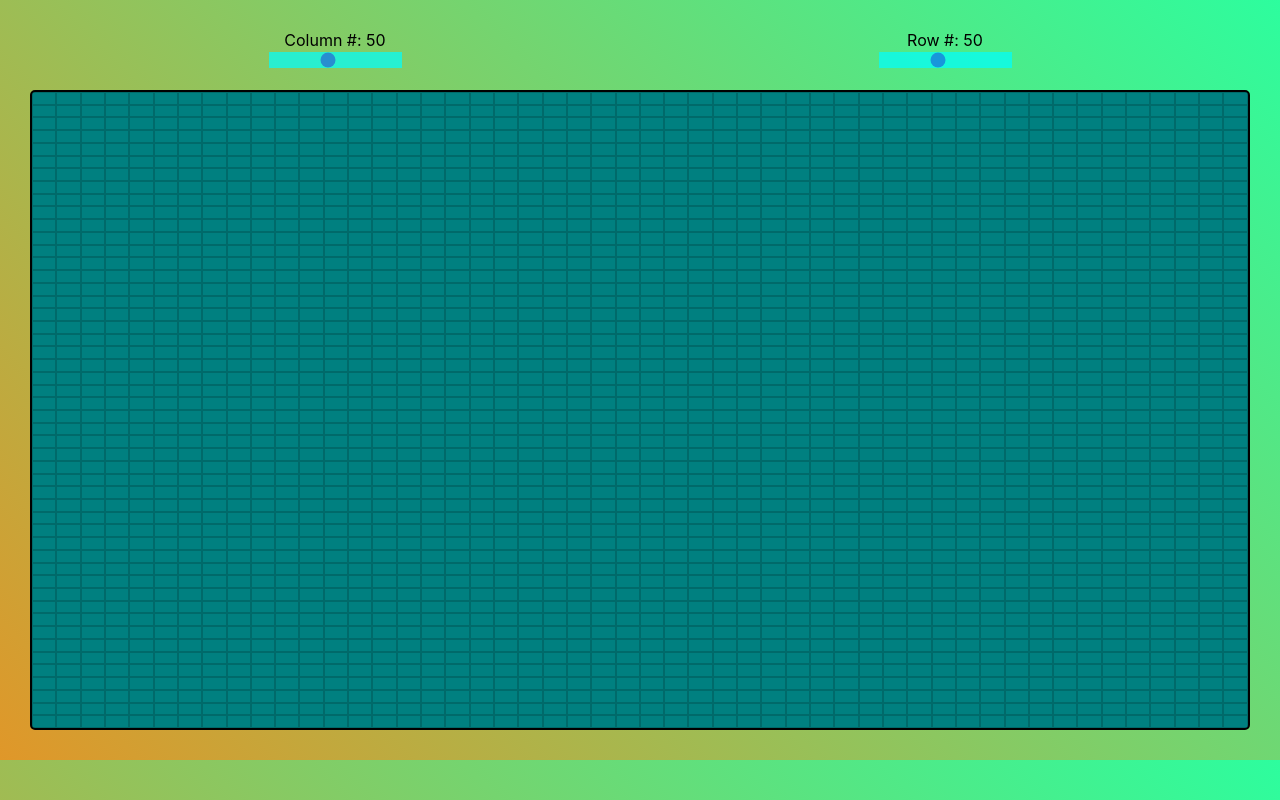
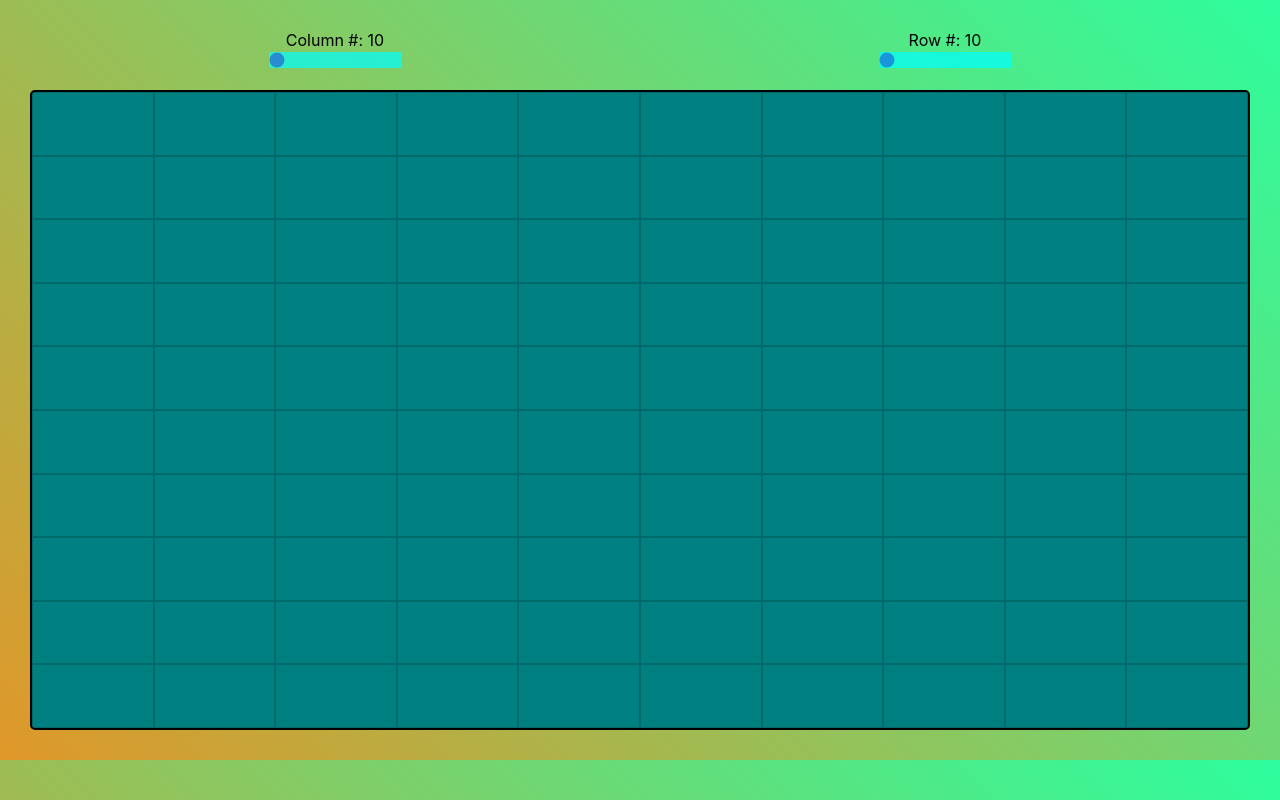
Before and after one commit to EnzoDFer/Sketch-Project, a React (Create React App) app: page / in a window 1280 px wide. Built offline with nearby package versions, Linux system fonts and the light colour scheme.

Commit message:
Lift board state to container
Lift the board state such that the container holds the information for
what squares have been hovered over.

```diff
--- a/src/App.js
+++ b/src/App.js
@@ -1,9 +1,27 @@
-import { useState } from "react";
+import { Children, useState } from "react";
 
 
 const Container = () => {
-  const [rows, onRowChange] = useState(50);
-  const [cols, onColChange] = useState(50);
+  const [rows, onRowChange] = useState(10);
+  const [cols, onColChange] = useState(10);
+  let squareNum = rows * cols;
+  const [boardState, setBoard] = useState(Array(squareNum).fill(false));
+
+  const children = [];
+  for (let i=0;i<rows*cols;i++) {
+    children.push(<Square
+      currentState={boardState[i]}
+      returnState={()=>handleDraw(i)}
+      key={i}
+      />
+      );
+  }
+
+  function handleDraw(i) {
+    const childState = boardState.slice();
+    childState[i] = 'square hovered';
+    setBoard(childState); //setting drawBoard to current game drawing
+  }
 
   return (
     <>
@@ -17,7 +35,7 @@ const Container = () => {
           <Slider value={rows} onValueChange={onRowChange} />
         </div>
       </div>
-      <Grid rowNum={rows} colNum={cols}/>
+      <Grid rowNum={rows} colNum={cols} gridChildren={children}/>
     </>
   );
 };
@@ -40,29 +58,23 @@ const Slider = ({value,onValueChange}) => {
   );
 };
 
-const Grid = ({rowNum,colNum}) => {
-  let children = [];
-  for (let i=0;i<colNum*rowNum;i++) {
-    children.push(<Square />);
-  }
-
+const Grid = ({rowNum,colNum,gridChildren}) => {
   return (
     <div
       className="grid"
       style={{gridTemplate:`repeat(${rowNum},
         ${100/rowNum}%)/repeat(${colNum},${100/colNum}%)`}}
     >
-      {children}
+      {gridChildren}
     </div>
   );
 };
 
-const Square = () => {
-  const [hovered, setHover] = useState(false);
+const Square = ({currentState,returnState}) => {
   return (
     <div
-      onMouseEnter={()=>setHover(true)}
-      className={hovered?'square hovered':'square'}
+      onMouseEnter={()=>returnState()}
+      className={currentState?currentState:'square'}
     >
     </div>
   )
```
